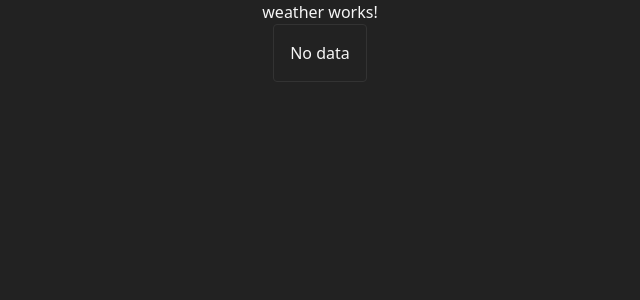
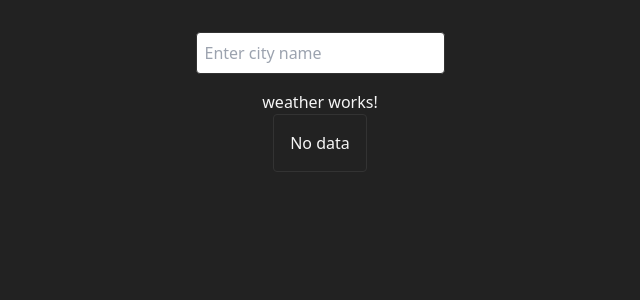
Before and after one commit to FlorianBx/weather-app-DS-Angular, an Angular app: page / in a window 1280 px wide. Shown: the top 300 px of the page, without its empty margins (320-960 px from the left). Built offline with nearby package versions, Linux system fonts and the light colour scheme; no server answers.

Commit message:
feat: add input with databinding

```diff
--- a/src/app/app.component.html
+++ b/src/app/app.component.html
@@ -1,5 +1,12 @@
 <main class="main bg-[#222222] h-screen text-[#f5f5f5]">
-  <div>
+  <div class="container mx-auto p-4 flex flex-col items-center">
+    <input
+      #city
+      (keyup.enter)="getWeather(city.value)"
+      type="text"
+      class="p-2 my-4 border border-[#333] rounded text-[#222]"
+      placeholder="Enter city name"
+    />
     <app-weather></app-weather>
     <router-outlet></router-outlet>
   </div>
--- a/src/app/app.component.ts
+++ b/src/app/app.component.ts
@@ -12,4 +12,8 @@ import { WeatherComponent } from './components/weather/weather.component';
 })
 export class AppComponent {
   title = 'weather-app';
+
+  getWeather(city: string) {
+    console.log(city);
+  }
 }
```
